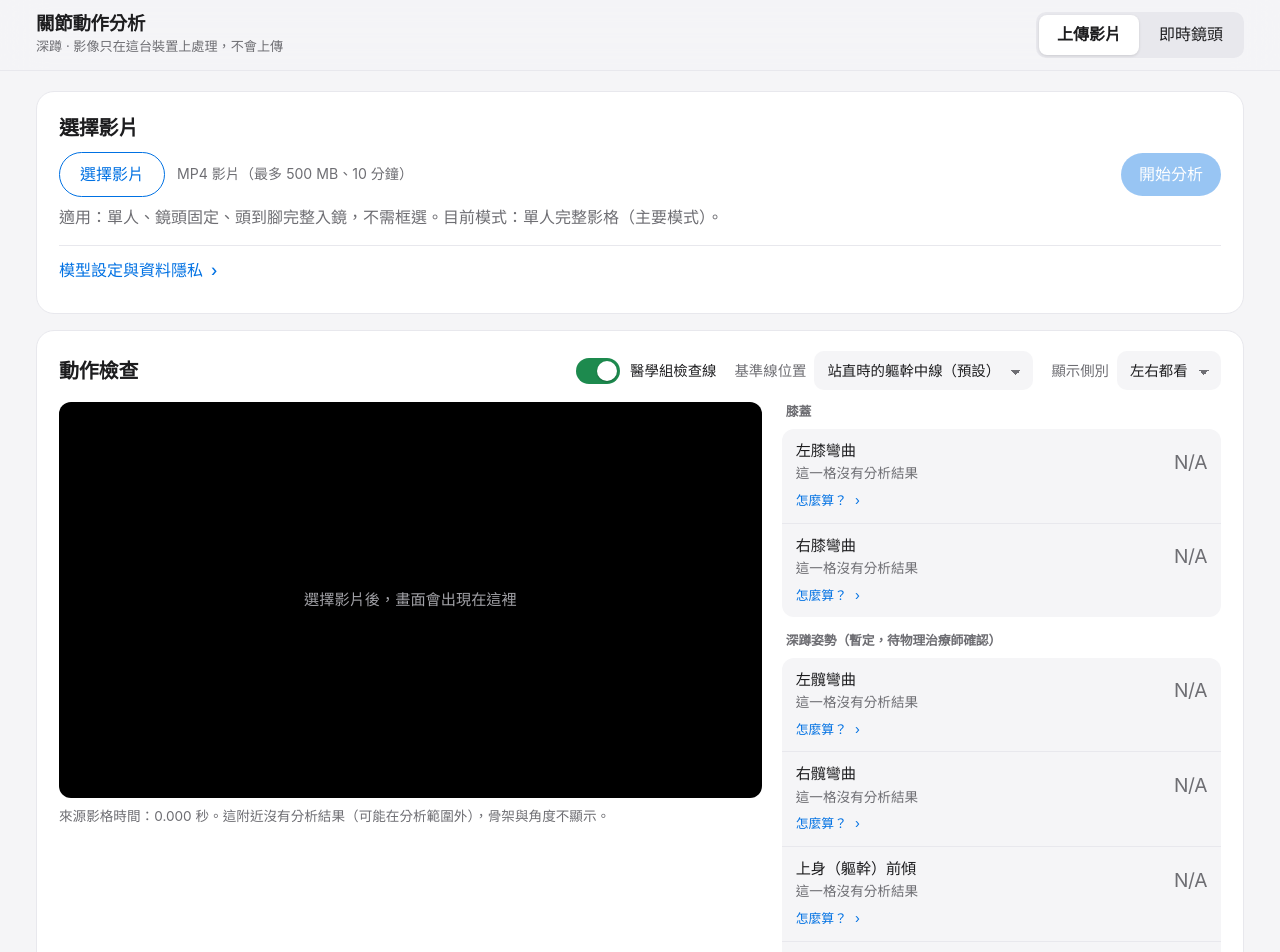
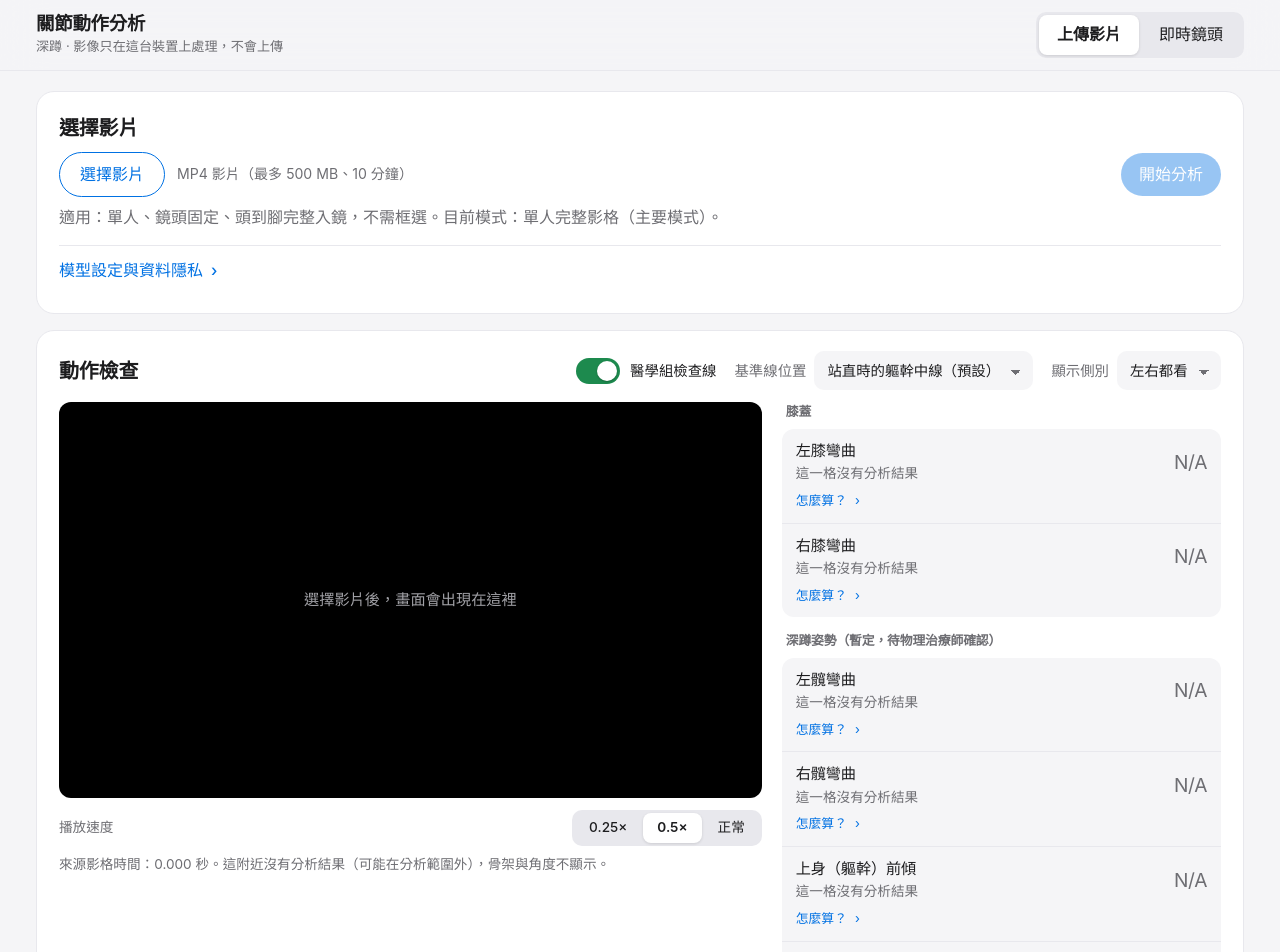
Before and after one commit to Chen-Jung0929/115-1-Innovative-Integration-of-Medicine-and-EECS-Final-Project, a React (Vite) app: page / in a window 1280 px wide. Shown: the top 952 px of the page. Built offline with nearby package versions, Linux system fonts and the light colour scheme.

Commit message:
feat: 影片預設 0.5 倍速播放，可切換 0.25×／0.5×／正常

```diff
--- a/src/app/App.tsx
+++ b/src/app/App.tsx
@@ -58,6 +58,8 @@ export function App() {
   const [timeMs, setTimeMs] = useState(0);
   const [seeking, setSeeking] = useState(false);
   const [side, setSide] = useState<'left' | 'right' | 'both'>('both');
+  const [speed, setSpeed] = useState<number>(DEFAULT_SPEED);
+  useEffect(() => { const v = video.current; if (v) { v.defaultPlaybackRate = speed; v.playbackRate = speed; } }, [speed]);
   const [selection,setSelection]=useState<SubjectSelection|null>(null);
   const [selecting,setSelecting]=useState(false);
   const [draft,setDraft]=useState<Roi>({x:0,y:0,width:640,height:360});
@@ -228,7 +230,7 @@ export function App() {
         </div>
       </div>
       {sample?.tracking.state==='MANUAL_REVIEW_REQUIRED'&&<aside className="banner warn">人物一致性無法確認，量測已暫停。請確認單人、完整入鏡後重新分析；必要時可在實驗區人工校正。局部膝部缺點不會單獨造成這個鎖定。</aside>}
-      <div className="workspace"><div className="stage-col"><div className="video-stage"><video ref={video} controls={!selecting} playsInline onPlay={()=>{if(selecting)video.current?.pause();}} onSeeking={() => setSeeking(true)} onSeeked={() => {
+      <div className="workspace"><div className="stage-col"><div className="video-stage"><video ref={video} controls={!selecting} playsInline onPlay={()=>{if(selecting)video.current?.pause();}} onLoadedMetadata={e=>{e.currentTarget.defaultPlaybackRate=speed;e.currentTarget.playbackRate=speed;}} onSeeking={() => setSeeking(true)} onSeeked={() => {
         const v = video.current;
         if (!v) return;
         // Paused/off-screen videos may throttle rVFC. The same completed seek target
@@ -242,6 +244,7 @@ export function App() {
       {!info && !loading && <p className="stage-empty">選擇影片後，畫面會出現在這裡</p>}</div>
         {frontalView && session && !selecting && <FrontalLegend view={frontalFrame?.view} />}
         {frontalView && session && !selecting && frontalFrame?.calibration==='whole-video' && <p className="muted small">這段影片裡沒有「站直不動 1 秒」的片段，基準線改用整段影片中站得最直的幾格來定。</p>}
+        <div className="speed" role="group" aria-label="播放速度"><span className="muted small">播放速度</span><div className="segmented small-seg">{SPEEDS.map(r=><button key={r} aria-pressed={speed===r} onClick={()=>setSpeed(r)}>{r===1?'正常':`${r}×`}</button>)}</div></div>
         {session && <label className="scrub">逐格檢查<input aria-label="已分析取樣" type="range" min={0} max={session.samples.length-1} disabled={selecting} value={sampleIndex} onChange={e => jump(Number(e.target.value))} /><span className="muted">#{sampleIndex} / {session.samples.length-1}</span></label>}
         <p className="muted small">來源影格時間：{(timeMs/1000).toFixed(3)} 秒。{held ? `顯示最近的分析影格（取樣 #${held.sampleIndex}，相差 ${heldGapS.toFixed(2)} 秒；影片每秒分析 5 次）` : sample ? `對應取樣 #${sample.sampleIndex}（${sample.decode.timeBasis}）` : '這附近沒有分析結果（可能在分析範圍外），骨架與角度不顯示。'}</p>
       </div><div className="readout">
@@ -320,4 +323,7 @@ export function App() {
 }
 /** Half a 5 Hz interval plus decoder jitter: every frame maps to its closest analyzed sample, so the skeleton lags at most ~0.1 s. */
 const NEAREST_MS = 120;
+/** Slow motion by default: easier for PTs to follow, and the 5 Hz skeleton keeps up with the body better. */
+const SPEEDS = [0.25, 0.5, 1] as const;
+const DEFAULT_SPEED = 0.5;
 function message(error: unknown): string { return error instanceof Error ? error.message : String(error); }
--- a/src/app/styles.css
+++ b/src/app/styles.css
@@ -117,6 +117,8 @@ aside, .banner { display: block; border-radius: var(--radius-sm); padding: 12px
 .stage-empty { position: absolute; inset: 0; display: grid; place-items: center; margin: 0; color: #a1a1a6; line-height: 1.4; font-size: .95rem; padding: 48px 16px; }
 .video-stage:has(.stage-empty) { width: 100%; aspect-ratio: 16 / 9; }
 .video-stage:has(.stage-empty) video { visibility: hidden; }
+.speed { display: flex; align-items: center; justify-content: space-between; gap: 12px; margin: 12px 0 0; }
+.small-seg button { min-height: 30px; padding: 4px 14px; font-size: .85rem; }
 .scrub { display: grid; grid-template-columns: auto 1fr auto; align-items: center; gap: 12px; margin: 12px 0 0; font-size: .9rem; }
 .scrub input { margin: 0; }
 
```
Also changed, not shown: 1 other file (tests, documents, lock files or other folders).
